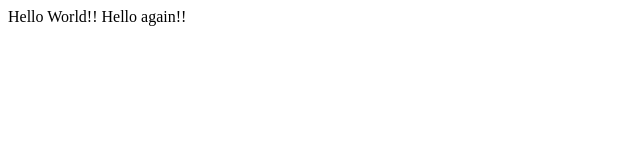
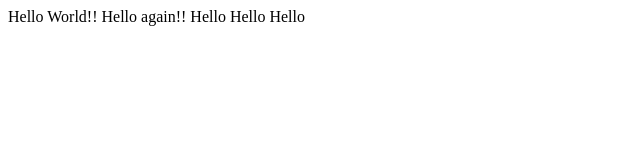
Before and after one commit to longhoang123/Coursera-Fullstack-Course1, a plain HTML site: page hello.html in a window 1280 px wide. Shown: the whole page, without its empty margins (0-640 px from the left). Drawn offline with Linux system fonts and the light colour scheme.

Commit message:
Update hello.html

```diff
--- a/hello.html
+++ b/hello.html
@@ -5,6 +5,6 @@
     </head>
 
 <body>
-    Hello World!! Hello again!!
+    Hello World!! Hello again!! Hello Hello Hello
 </body>
 </html>
```
